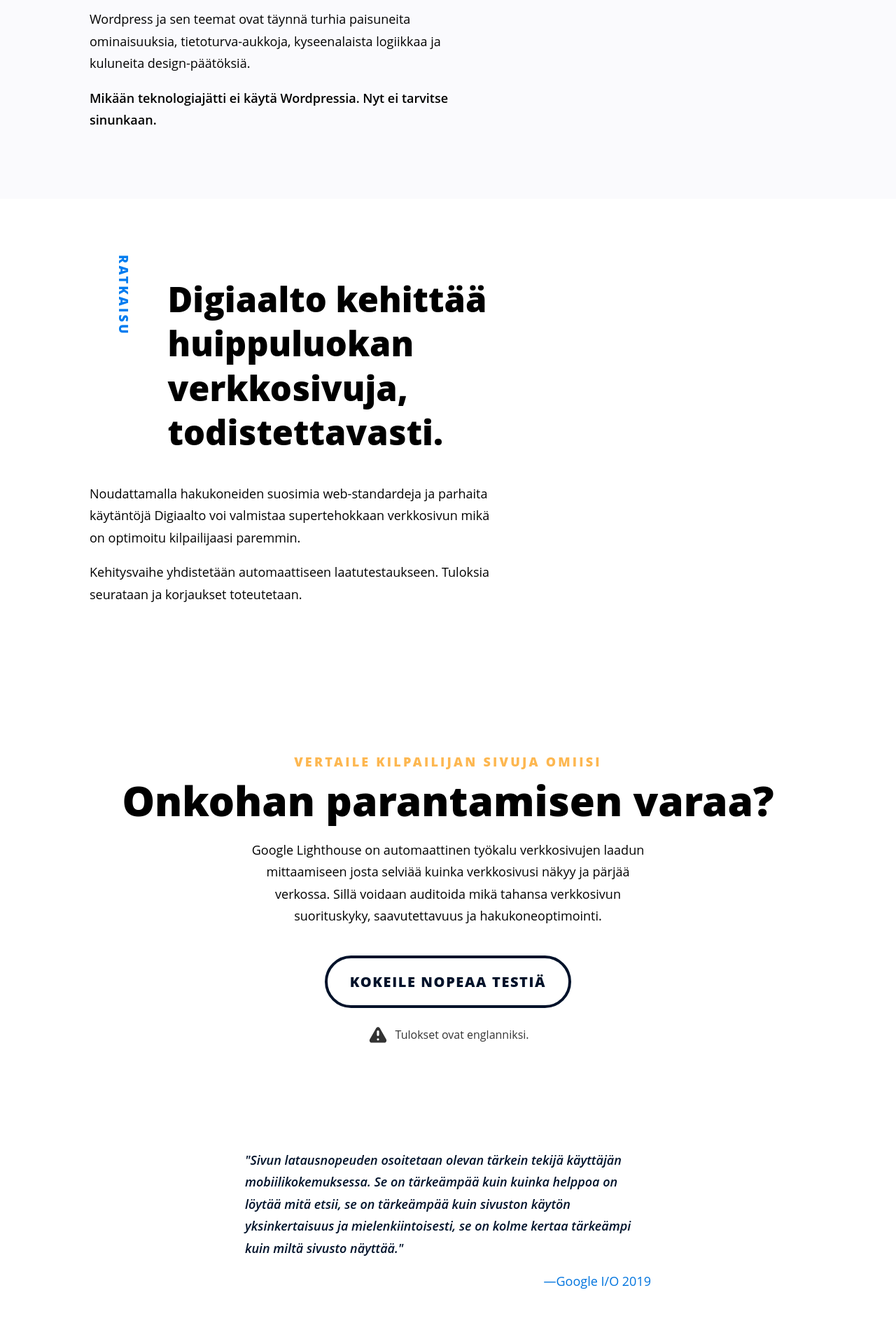
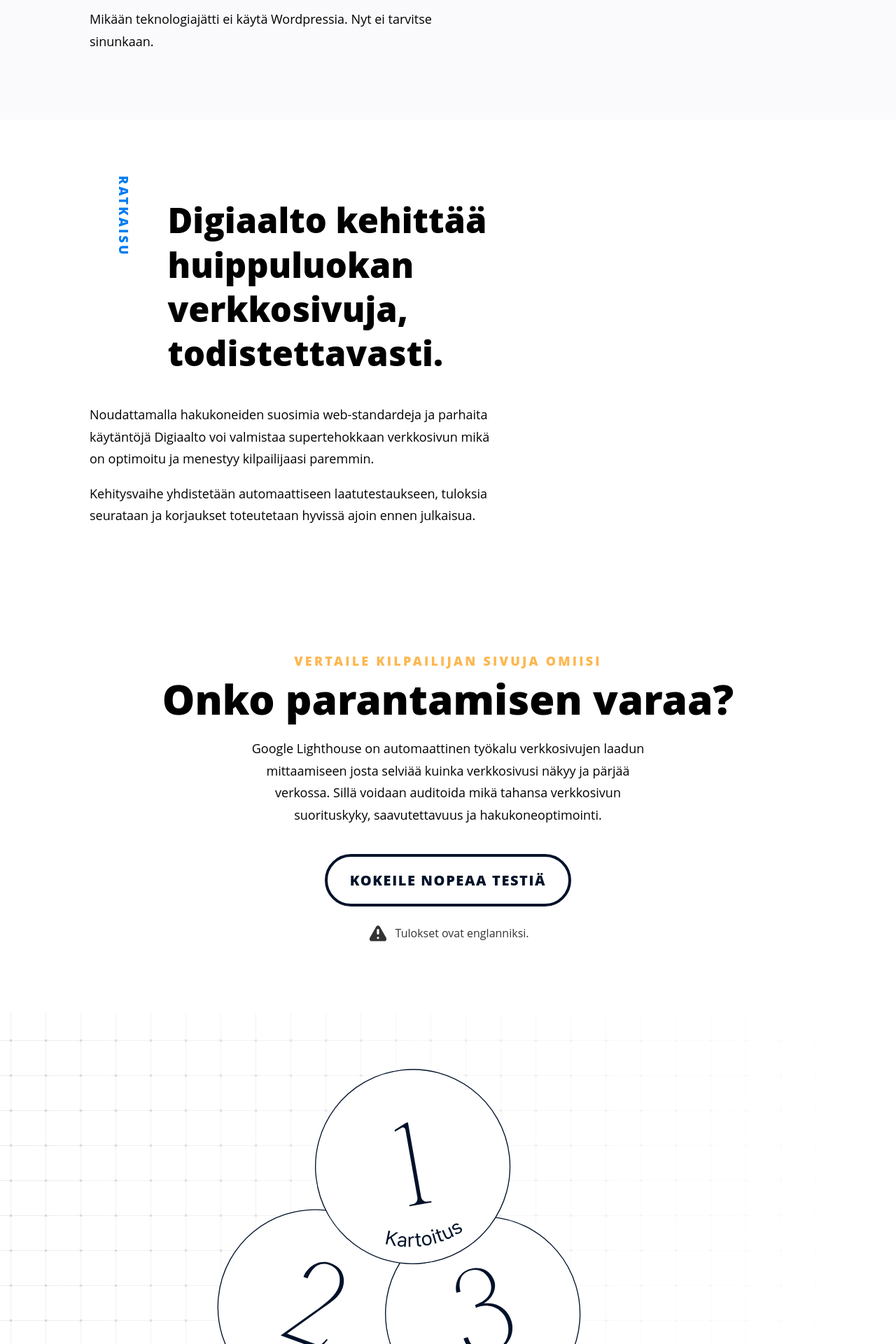
Before and after one commit to digiaalto/etusivu, a Next.js app: page / in a window 1280 px wide. Shown: the part 1660-3580 px from the top of the page at 70% size. Built offline with nearby package versions, Linux system fonts and the light colour scheme; a small style sheet from the web is missing.

Commit message:
redesign

```diff
--- a/components/LP_Audit.js
+++ b/components/LP_Audit.js
@@ -9,7 +9,7 @@ const LP_Audit = () => {
         <span className={styles.preheader}>
           Vertaile kilpailijan sivuja omiisi
         </span>
-        <span className={styles.suggestion}>Onkohan parantamisen varaa?</span>
+        <span className={styles.header}>Onko parantamisen varaa?</span>
         <p className={styles.info}>
           Google Lighthouse on automaattinen työkalu verkkosivujen laadun
           mittaamiseen josta selviää kuinka verkkosivusi näkyy ja pärjää
--- a/components/LP_Expect.js
+++ b/components/LP_Expect.js
@@ -22,9 +22,9 @@ const LP_Expect = () => {
           </h3>
           <List
             items={[
-              "Sisällönhallintaohjelman valinnanvapautta",
+              "Sisällönhallintapalvelua",
               "Parhainta optimointia",
-              "Laatutestausta",
+              "Ankaraa laatutestausta",
               "Käyttäjäystävällisyyttä",
               "Virtaviivaista prosessia",
             ]}
--- a/components/LP_Pricing.js
+++ b/components/LP_Pricing.js
@@ -12,8 +12,8 @@ const LP_Pricing = () => {
         </h3>
         <p className={styles.note}>
           Kaikki on hoidettu puolestasi, sinun tarvitsee vain täyttää
-          haastattelulomake jonka saat antamaasi sähköpostiosoitteeseen.
-          Digiaalto laskuttaa 50% työn aloitettua.
+          yksinkertainen haastattelulomake jonka saat antamaasi
+          sähköpostiosoitteeseen. Digiaalto laskuttaa 50% työn aloitettua.
         </p>
       </div>
     </section>
--- a/components/LP_Problem.js
+++ b/components/LP_Problem.js
@@ -17,8 +17,8 @@ const LP_Problem = () => {
             <p>
               Syy löytyy Wordpressin tuhansista ikääntyneistä lisäosista ja
               valmiista teemoista, joita jälleenmyymällä Wordpress-kehittäjät
-              voivat vaivattomasti tarjota kopioituja, hitaita verkkosivuja
-              asiakkailleen.
+              voivat vaivattomasti tarjota kopioituja, hitaita ja monimutkaisia
+              yrityssivuja ylihintaan.
             </p>
             <p>
               Kun ostat Wordpress nettisivut, et osta pelkästään valitsemaltasi
@@ -31,11 +31,6 @@ const LP_Problem = () => {
             Valtaosa Wordpress-kehittäjien koodista on ulkoistettua.
           </h2>
           <p>
-            Wordpress ja sen teemat ovat täynnä turhia paisuneita ominaisuuksia,
-            tietoturva-aukkoja, kyseenalaista logiikkaa ja kuluneita
-            design-päätöksiä.
-          </p>
-          <p className="bold">
             Mikään teknologiajätti ei käytä Wordpressia. Nyt ei tarvitse
             sinunkaan.
           </p>
--- a/components/LP_Process.js
+++ b/components/LP_Process.js
@@ -20,7 +20,7 @@ const LP_Process = () => {
             <TextBlock
               miniheader="Aloitetaan"
               header="Kartoitus"
-              text="Digiaalto hahmoittaa verkkosivusi tavoitteet ja ominaisuudet ja mikä on kannattavin kohderyhmä. Palveluhankinnat tehdään heti sopimuksen allekirjoitettua."
+              text="Digiaalto hahmoittaa verkkosivusi tavoitteet ja ominaisuudet ja mikä on sinun sivusi kannattavin kohderyhmä. Palveluhankinnat tehdään heti sopimuksen allekirjoitettua."
             />
             <TextBlock
               miniheader="Vaihe 2"
--- a/components/LP_Quote.js
+++ b/components/LP_Quote.js
@@ -7,6 +7,7 @@ const LP_Quote = () => {
     <section className={styles.section}>
       <div className={styles.flexWrapper}>
         <div className={styles.container}>
+          <span className={styles.header}>Mitä Google sanoo.</span>
           <p className={styles.quoteText}>
             "Sivun latausnopeuden osoitetaan olevan tärkein tekijä käyttäjän
             mobiilikokemuksessa. Se on tärkeämpää kuin kuinka helppoa on löytää
@@ -20,7 +21,7 @@ const LP_Quote = () => {
             rel="noreferrer noopener"
             className={styles.source}
           >
-            —Google I/O 2019
+            —I/O 2019
           </a>
         </div>
       </div>
--- a/components/LP_Solution.js
+++ b/components/LP_Solution.js
@@ -15,11 +15,11 @@ const LP_Solution = () => {
           <p>
             Noudattamalla hakukoneiden suosimia web-standardeja ja parhaita
             käytäntöjä Digiaalto voi valmistaa supertehokkaan verkkosivun mikä
-            on optimoitu kilpailijaasi paremmin.
+            on optimoitu ja menestyy kilpailijaasi paremmin.
           </p>
           <p>
-            Kehitysvaihe yhdistetään automaattiseen laatutestaukseen. Tuloksia
-            seurataan ja korjaukset toteutetaan.
+            Kehitysvaihe yhdistetään automaattiseen laatutestaukseen, tuloksia
+            seurataan ja korjaukset toteutetaan hyvissä ajoin ennen julkaisua.
           </p>
         </Fade>
       </div>
--- a/pages/index.js
+++ b/pages/index.js
@@ -18,7 +18,7 @@ const IndexPage = () => {
         <LP_Problem />
         <LP_Solution />
         <LP_Audit />
-        <LP_Quote />
+        {/* <LP_Quote /> */}
         <LP_Process />
         <LP_Pricing />
         <LP_Expect />
--- a/styles/LP_Audit.module.sass
+++ b/styles/LP_Audit.module.sass
@@ -4,7 +4,6 @@
 
 .section
 	padding: map-get($padding, mobile)
-	margin-top: 5rem
 
 .content
 	display: flex
@@ -15,7 +14,7 @@
 	@include preheader
 	color: map-get($colors, highlight)
 
-.suggestion
+.header
 	display: block
 	font-size: $h3Size
 	font-weight: 800
@@ -56,11 +55,16 @@
 		justify-content: center
 		align-items: center
 		text-align: center
-	.suggestion
+	.header
 		font-size: $h2Size
 
 @media (min-width: map-get($bp, laptop))
-	.suggestion
+	.section
+		padding: map-get($padding, laptop)
+	.header
 		font-size: $h1Size * 1.2
 	.info
 		margin-bottom: 1rem
+@media (min-width: map-get($bp, desktop))
+	.section
+		padding: map-get($padding, desktop)
--- a/styles/LP_Quote.module.sass
+++ b/styles/LP_Quote.module.sass
@@ -12,17 +12,31 @@
 	display: inline-flex
 	flex-direction: column
 	justify-content: center
-	align-items: center
 	color: map-get($colors, textDark)
+
+.header
+	display: inline-block
+	margin-left: 0
+	padding-left: 0
+	font-size: $h3Size
+	font-weight: 800
+	line-height: $headerLineHeight
 
 .quoteText
 	font-style: italic
-	font-weight: 600
 
 .source
 	align-self: flex-end
+	font-style: italic
+	margin-right: 3rem
+
+@media (min-width: map-get($bp, tablet))
+	.header
+		font-size: $h2Size
 
 @media (min-width: map-get($bp, laptop))
 	.section
 		color: map-get($colors, textDark)
 		padding: map-get($padding, laptop)
+	.header
+		font-size: $h1Size * 1.2
--- a/styles/_partials.sass
+++ b/styles/_partials.sass
@@ -4,7 +4,7 @@ $colors: (primary: #007CF0, secondary: #00DFD8, highlight: #fdb750,	textLight: #
 
 $bp: (tablet: 768px, laptop: 1024px, desktop: 1440px)
 
-$padding: (mobile: 2rem 5vw, laptop: 5rem 10vw)
+$padding: (mobile: 2rem 5vw, laptop: 5rem 10vw, desktop: 7rem 10vw)
 
 $size: (navHeight: 4rem)
 
```
